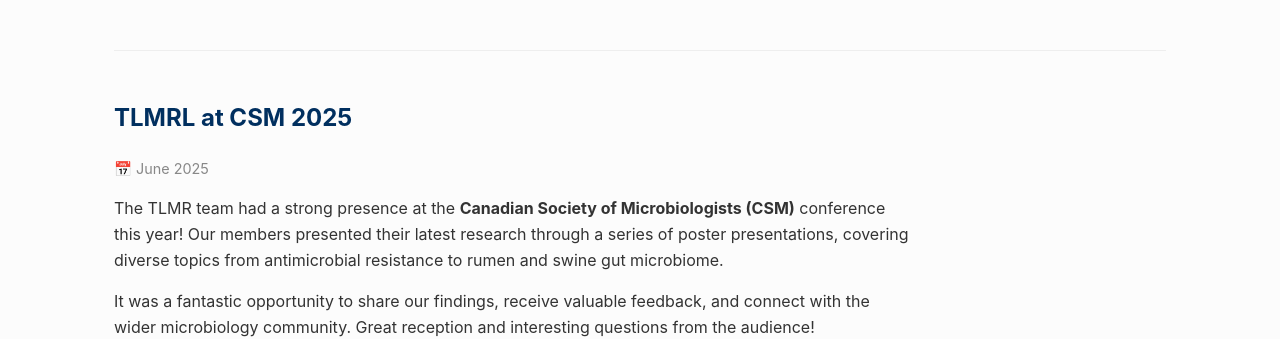
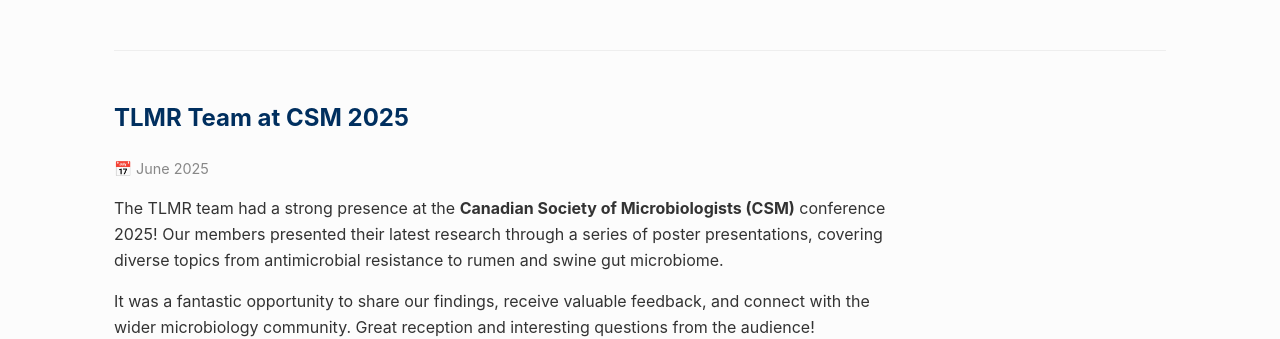
Before and after one commit to TLMicrobiomeLab/tlmicrobiomelab.github.io, a Jekyll site: the page built from events.md, in a window 1280 px wide. Shown: the part 569-908 px from the top of the page. Built offline with Jekyll 4.4.1, drawn with Linux system fonts in a browser that asks for light colours.

Commit message:
Change event title and year for CSM 2025
Updated the event title and year for clarity.

```diff
--- a/events.md
+++ b/events.md
@@ -37,11 +37,11 @@
 
 <div style="margin-bottom: 3rem;">
 
-    <h2 style="margin-top: 0; color: #002F5F;">TLMRL at CSM 2025</h2>
+    <h2 style="margin-top: 0; color: #002F5F;">TLMR Team at CSM 2025</h2>
     <p style="color: #888; font-size: 0.9rem; margin-bottom: 1rem;">📅 June 2025</p>
 
     <p style="max-width: 800px;">
-        The TLMR team had a strong presence at the <strong>Canadian Society of Microbiologists (CSM)</strong> conference this year!
+        The TLMR team had a strong presence at the <strong>Canadian Society of Microbiologists (CSM)</strong> conference 2025!
         Our members presented their latest research through a series of poster presentations, covering diverse topics from antimicrobial resistance to rumen and swine gut microbiome.
     </p>
     <p style="max-width: 800px;">
```
